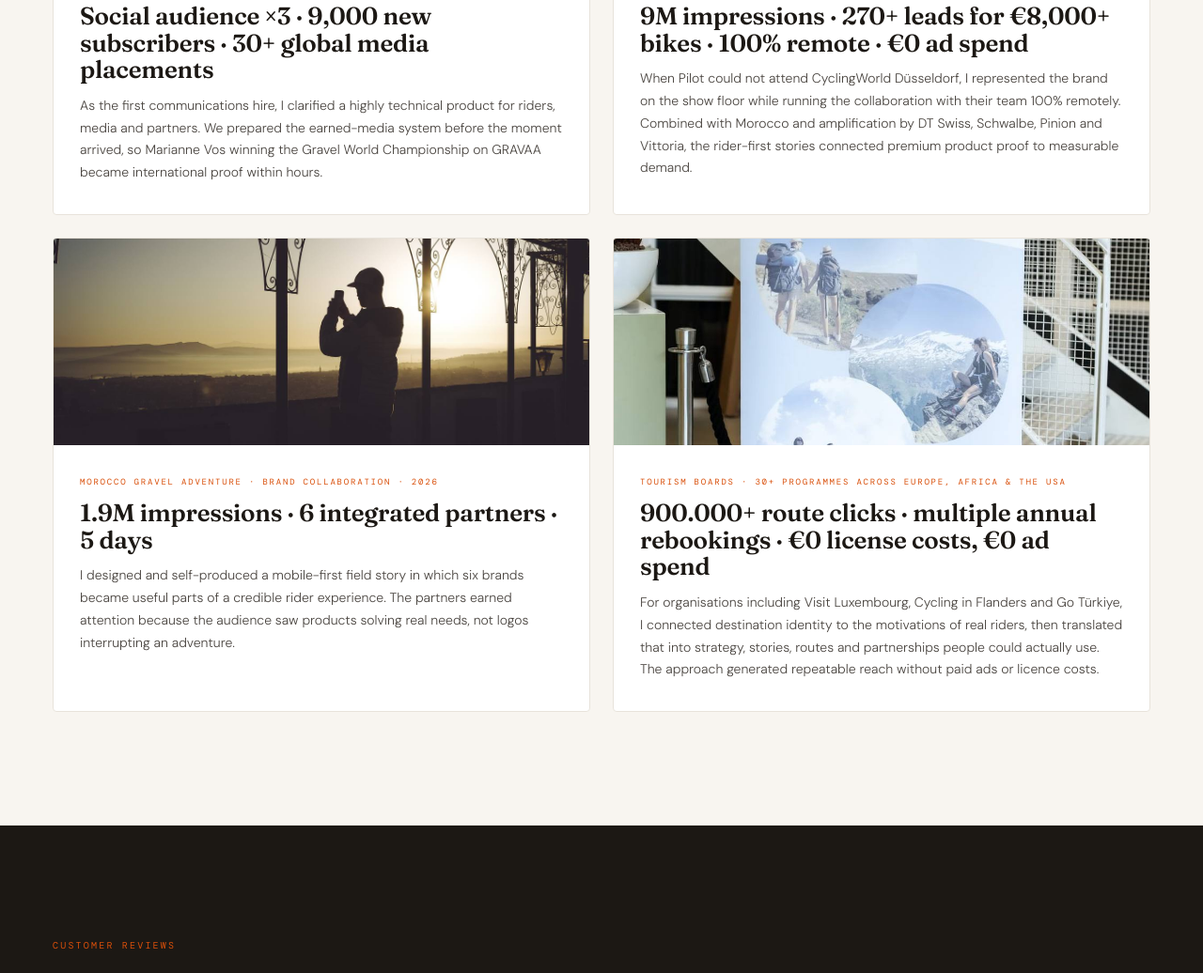
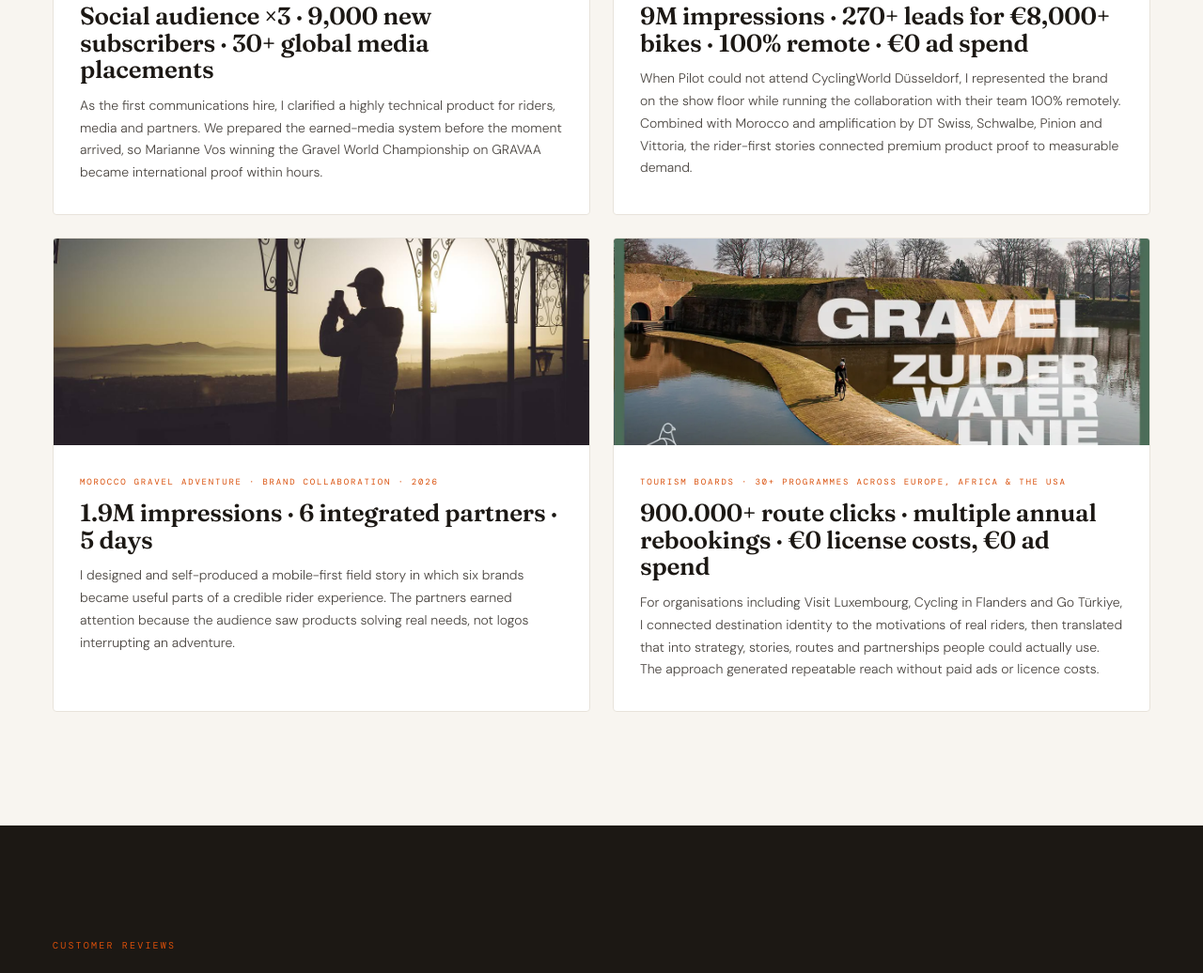
Before and after one commit to LoekLuijbregts/loekluijbregts, a plain HTML site: page index.html in a window 1280 px wide. Shown: the part 4603-5639 px from the top of the page at 94% size. Drawn offline with nearby package versions, Linux system fonts and the light colour scheme.

Commit message:
Add Zuiderwaterlinie photo to tourism case

```diff
--- a/index.html
+++ b/index.html
@@ -1028,7 +1028,7 @@
       </div>
     </div>
     <div class="proof-card">
-      <img class="proof-card-img" loading="lazy" src="/images/proof-tourism.jpg" alt="Loek Luijbregts presenting to cycling tourism professionals">
+      <img class="proof-card-img" loading="lazy" src="/images/proof-tourism-zuiderwaterlinie.webp" alt="Gravel cycling along the Zuiderwaterlinie route">
       <div class="proof-card-body">
         <div class="proof-card-client">Tourism boards · 30+ programmes across Europe, Africa &amp; the USA</div>
         <div class="proof-card-result">900.000+ route clicks · multiple annual rebookings · €0 license costs, €0 ad spend</div>
```
Also changed, not shown: images/proof-tourism-zuiderwaterlinie.webp (added).
